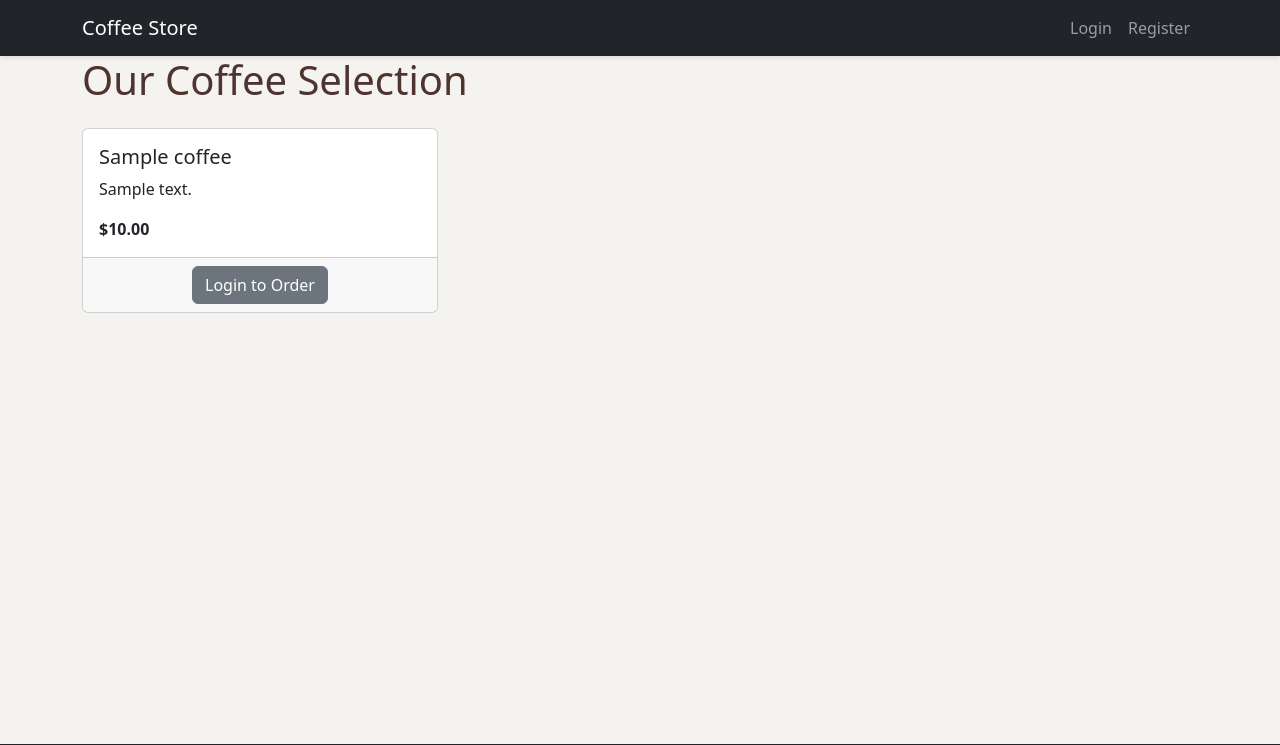
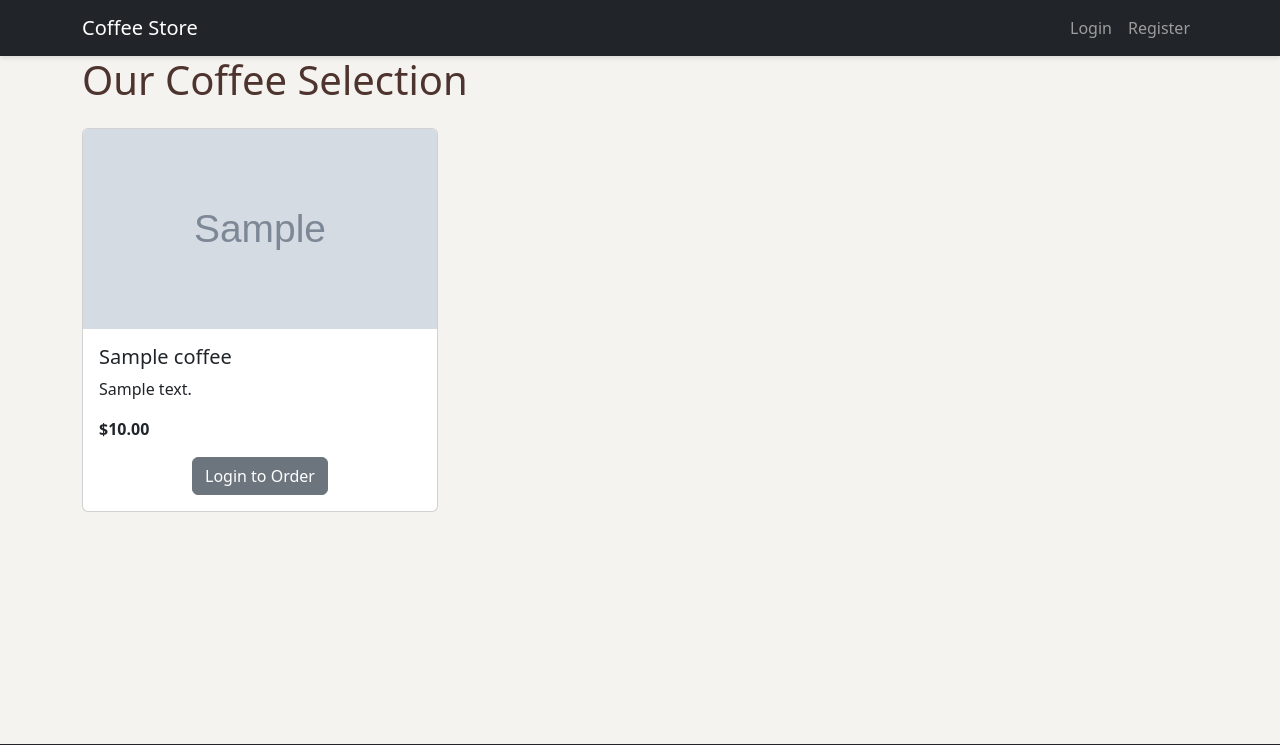
Before and after one commit to julianbohm/coffee_store, a Django app: page / in a window 1280 px wide. Shown: the top 745 px of the page. Run offline with Django 5.2, Linux system fonts and the light colour scheme; tables that the repository leaves empty hold one stand-in row (values such as "Sample post"); grey boxes marked "Sample" are stand-in pictures.

Commit message:
added images to products, modify model products

```diff
--- a/coffee_store/settings.py
+++ b/coffee_store/settings.py
@@ -102,6 +102,8 @@ DATABASES = {
     }
 }
 
+MEDIA_URL = '/media/'
+MEDIA_ROOT = BASE_DIR / 'media'
 
 # Password validation
 # https://docs.djangoproject.com/en/5.1/ref/settings/#auth-password-validators
@@ -138,6 +140,7 @@ USE_TZ = True
 # https://docs.djangoproject.com/en/5.1/howto/static-files/
 
 STATIC_URL = 'static/'
+STATICFILES_DIRS = [BASE_DIR / 'static']
 
 # Default primary key field type
 # https://docs.djangoproject.com/en/5.1/ref/settings/#default-auto-field
--- a/coffee_store/urls.py
+++ b/coffee_store/urls.py
@@ -16,11 +16,12 @@ Including another URLconf
 """
 from django.contrib import admin
 from django.urls import path, include
-from products import views as product_views
+from django.conf import settings
+from django.conf.urls.static import static
 
 urlpatterns = [
     path('admin/', admin.site.urls),
     path('accounts/', include('allauth.urls')),
-    path('', product_views.coffee_list, name='coffee_list'),
-     path('cart/', include('cart.urls')),
+    path('', include('products.urls')),
+    path('cart/', include('cart.urls')),
 ]
--- a/products/models.py
+++ b/products/models.py
@@ -6,6 +6,7 @@ class Coffee(models.Model):
     name = models.CharField(max_length=100)
     description = models.TextField()
     price = models.DecimalField(max_digits=6, decimal_places=2)
+    image = models.ImageField(upload_to='coffees/', blank=True, null=True)  # <-- soporte para imágenes
     available = models.BooleanField(default=True)
 
     def __str__(self):
--- a/products/templates/products/coffee_list.html
+++ b/products/templates/products/coffee_list.html
@@ -1,24 +1,29 @@
 {% extends 'base.html' %}
-
+{% load static %}
 {% block title %}Menu{% endblock %}
 
 {% block content %}
 <h1 class="mb-4">Our Coffee Selection</h1>
 <div class="row">
     {% for coffee in coffees %}
-        <div class="col-md-4 mb-4">
-            <div class="card h-100">
-                <div class="card-body">
+        <div class="col-md-4 mb-4 d-flex">
+            <div class="card flex-fill">
+                {% if coffee.image %}
+                    <img src="{{ coffee.image.url }}" class="card-img-top" alt="{{ coffee.name }}">
+                {% else %}
+                    <img src="{% static 'images/coffee_base.jpg' %}" class="card-img-top" alt="Generic coffee">
+                {% endif %}
+                <div class="card-body d-flex flex-column">
                     <h5 class="card-title">{{ coffee.name }}</h5>
                     <p class="card-text">{{ coffee.description }}</p>
                     <p class="card-text"><strong>${{ coffee.price }}</strong></p>
-                </div>
-                <div class="card-footer text-center">
-                    {% if user.is_authenticated %}
-                        <a href="{% url 'add_to_cart' coffee.id %}" class="btn btn-primary">Add to Cart</a>
-                    {% else %}
-                        <a href="{% url 'account_login' %}" class="btn btn-secondary">Login to Order</a>
-                    {% endif %}
+                    <div class="mt-auto text-center">
+                        {% if user.is_authenticated %}
+                            <a href="{% url 'add_to_cart' coffee.id %}" class="btn btn-primary">Add to Cart</a>
+                        {% else %}
+                            <a href="{% url 'account_login' %}" class="btn btn-secondary">Login to Order</a>
+                        {% endif %}
+                    </div>
                 </div>
             </div>
         </div>
--- /dev/null
+++ b/products/urls.py
@@ -0,0 +1,6 @@
+from django.urls import path
+from . import views
+
+urlpatterns = [
+    path('', views.coffee_list, name='coffee_list'),
+]
```
Also changed, not shown: products/migrations/0002_coffee_image.py (added), static/images/coffee_base.jpg (added).
